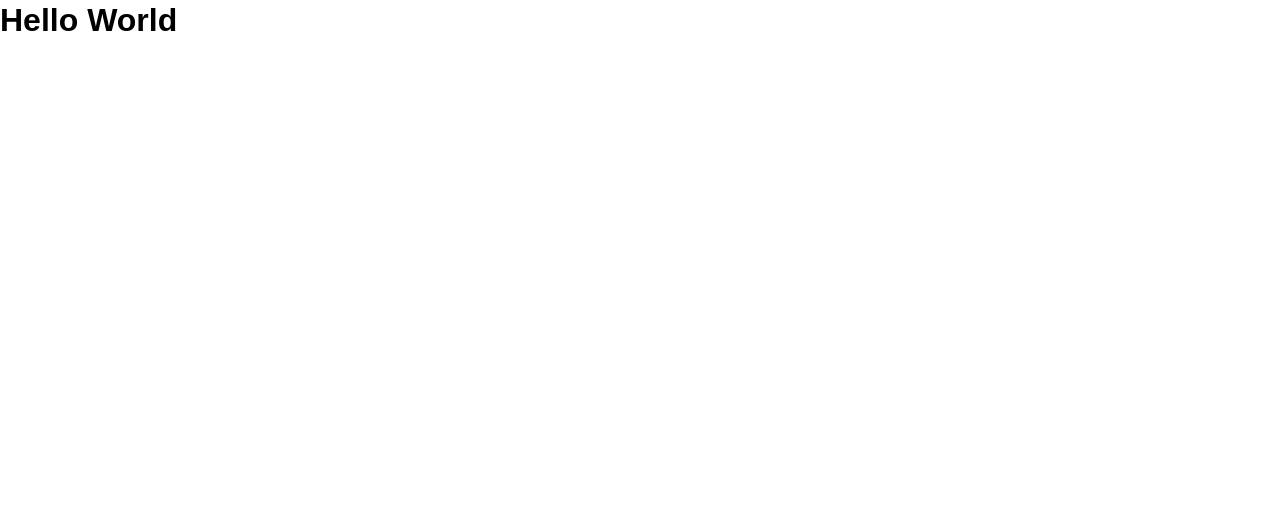
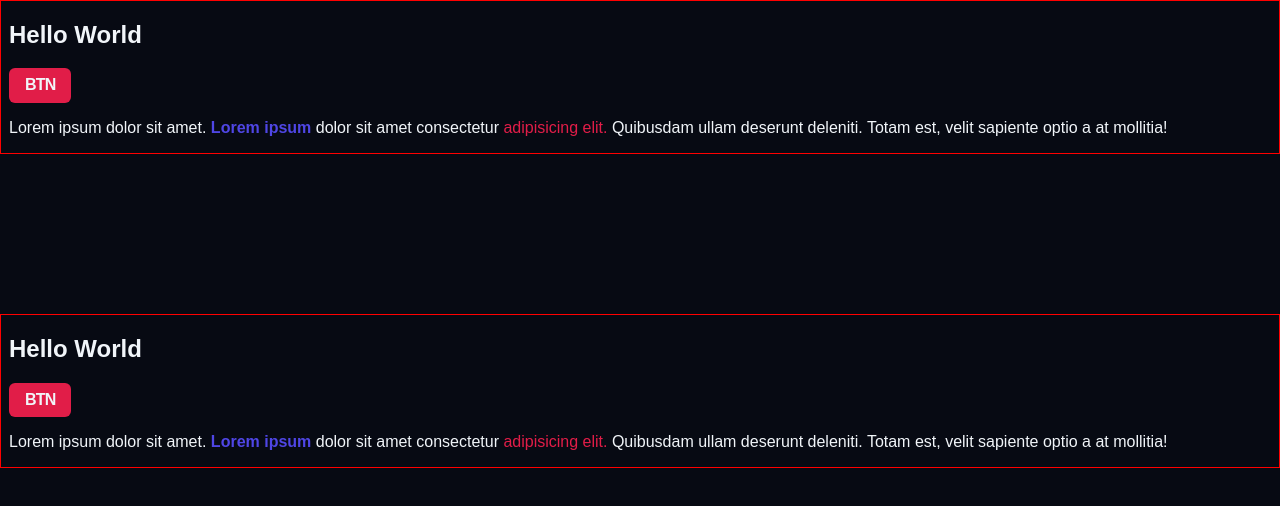
Before and after one commit to Gopi2301/featured-portfolio, a website built with Vite: page index.html in a window 1280 px wide. Built offline with nearby package versions, Linux system fonts and the light colour scheme; a web font is replaced by a local one.

Commit message:
utils created

```diff
--- a/index.html
+++ b/index.html
@@ -10,8 +10,16 @@
 </head>
 
 <body>
+  <article class="container ">
   <h1>Hello World</h1>
-
+  <button class="btn">BTN</button>
+  <p>Lorem ipsum dolor sit amet. <strong>Lorem ipsum </strong> dolor sit amet consectetur <a>adipisicing elit.</a> Quibusdam ullam deserunt deleniti. Totam est, velit sapiente optio a at mollitia!</p>
+</article>
+<article class="container section">
+  <h1>Hello World</h1>
+  <button class="btn">BTN</button>
+  <p>Lorem ipsum dolor sit amet. <strong>Lorem ipsum </strong> dolor sit amet consectetur <a>adipisicing elit.</a> Quibusdam ullam deserunt deleniti. Totam est, velit sapiente optio a at mollitia!</p>
+</article>
   <script type="module" src="./src/main.js"></script>
 </body>
 
--- a/src/main.js
+++ b/src/main.js
@@ -1,2 +1,3 @@
 import '../styles/modern-normalize.css';
 import '../styles/style.css';
+import '../styles/utils.css'
--- a/styles/style.css
+++ b/styles/style.css
@@ -1,12 +1,28 @@
 :root {
-  --clr-dark: ;
-  --clr-light: ;
-  --clr-dark: ;
-  --clr-dark: ;
-  --clr-dark: ;
-  --clr-dark: ;
-  --clr-dark: ;
+  --clr-dark: #070a13;
+  --clr-light: #f1f5f9;
+  --clr-slate-400: #94a3b8;
+  --clr-slate-600: #475569;
+  --clr-slate-800: #1e293b;
+  --clr-rose: #e11d48;
+  --clr-indigo: #4f46e5;
 }
+--size-xxs: 0.5rem;
+--size-xs: 0.75rem;
+--size-sm: 0.875rem;
+--size-base: 1rem;
+--size-lg: 1.125rem;
+--size-xl: 1.25rem;
+--size-2xl: 1.5rem;
+--size-3xl: 1.875rem;
+--size-4xl: 2.25rem;
+--size-5xl: 3rem;
+--size-6xl: 3.75rem;
+--size-7xl: 4.5rem;
+--size-8xl: 6rem;
+--size-9xl: 8rem;
+--size-10xl: 10rem;
+
 * {
   margin: 0;
   line-height: calc(1em + 0.5rem);
@@ -16,6 +32,8 @@ html {
 }
 body {
   font-family: "General Sans", sans-serif;
+  background-color: var(--clr-dark);
+  color: var(--clr-light);
 }
 img,
 picture,
@@ -32,4 +50,11 @@ button {
   border: none;
   background: none;
   cursor: pointer;
+  color: inherit;
 }
+a {
+  color: var(--clr-rose);
+}
+strong {
+  color: var(--clr-indigo);
+}
--- /dev/null
+++ b/styles/utils.css
@@ -0,0 +1,78 @@
+/* xs */
+/* @media (min-width: 475px) {
+} */
+/* sm */
+/* @media (min-width: 640px) {
+} */
+/* md */
+/* @media (min-width: 768px) {
+} */
+/* lg */
+/* @media (min-width: 1024px) {
+} */
+/* xl */
+/* @media (min-width: 1280px) {
+} */
+/* 2xl */
+/* @media (min-width: 1536px) {
+} */
+
+.btn {
+  display: inline-block;
+  font-weight: 600;
+  text-decoration: none;
+  letter-spacing: -0.05em;
+  color: var(--clr-light);
+  background-color: var(--clr-rose);
+  padding: 0.5em 1em;
+  border-radius: 6px;
+}
+
+.container {
+  width: 100%;
+  margin-inline: auto;
+  padding-inline: 0.5rem;
+  border: 1px solid red;
+}
+.section {
+  margin-top: 5rem;
+}
+/* xs */
+@media (min-width: 475px) {
+  .container {
+    max-width: 475px;
+  }
+}
+/* sm */
+@media (min-width: 640px) {
+  .container {
+    max-width: 640px;
+  }
+}
+/* md */
+@media (min-width: 768px) {
+  .container {
+    max-width: 768px;
+  }
+}
+/* lg */
+@media (min-width: 1024px) {
+  .container {
+    max-width: 1024px;
+  }
+  .section {
+    margin-top: 10rem;
+  }
+}
+/* xl */
+@media (min-width: 1280px) {
+  .container {
+    max-width: 1280px;
+  }
+}
+/* 2xl */
+@media (min-width: 1536px) {
+  .container {
+    max-width: 1536px;
+  }
+}
```
